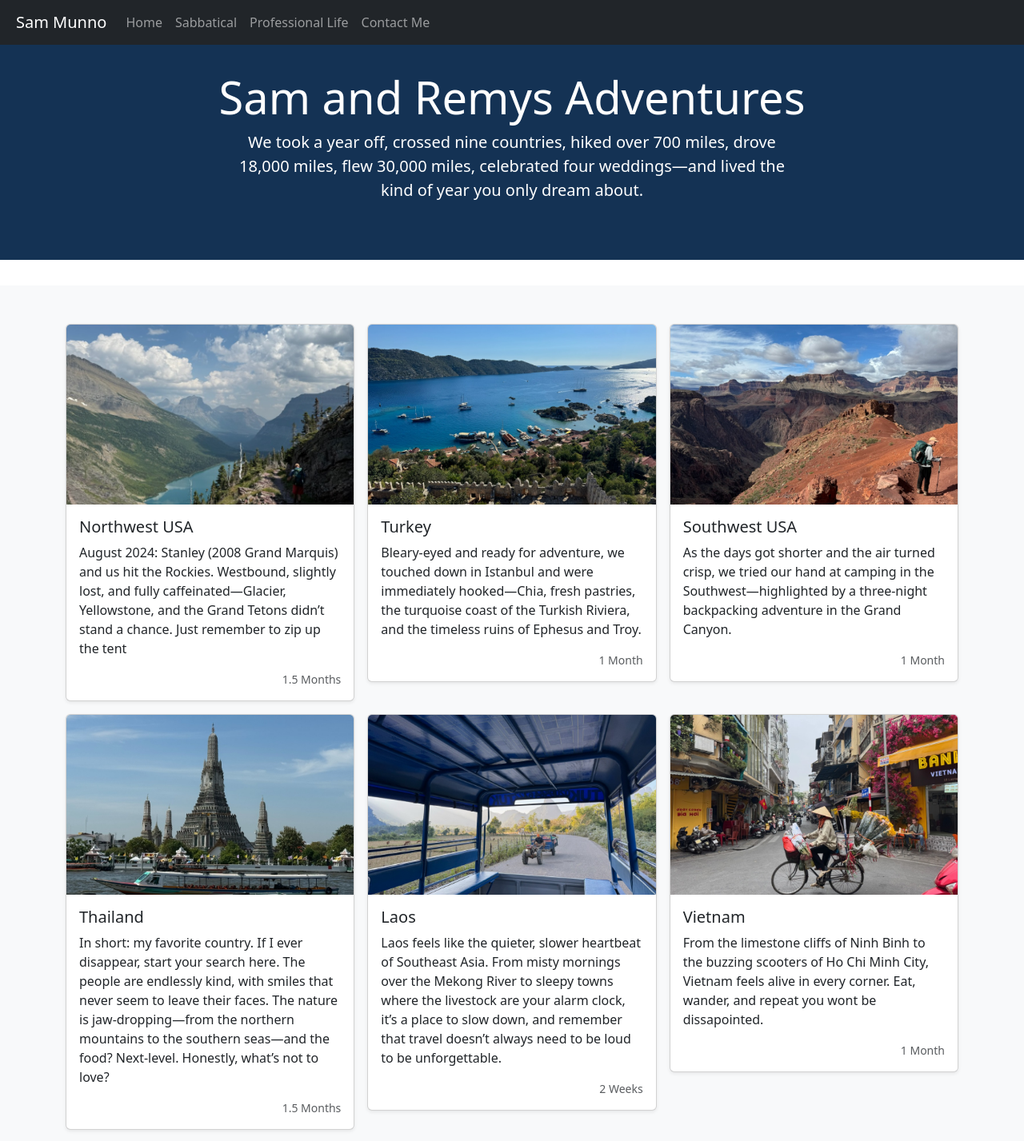
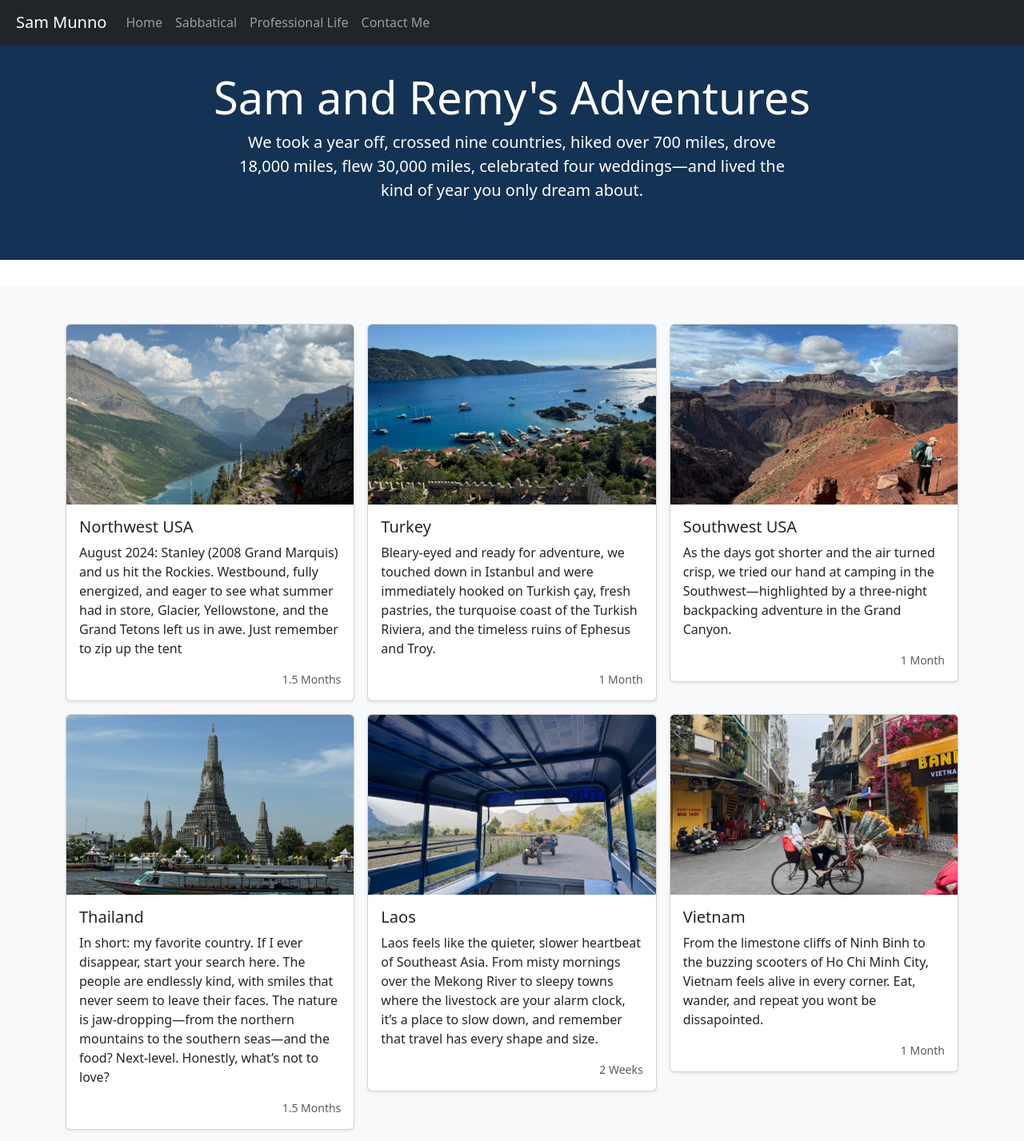
Before and after one commit to Sam-Munno/SamWebsite, an Angular app: page /sabbatical in a window 1280 px wide. Shown: the top 1427 px of the page at 80% size. Built offline with nearby package versions, Linux system fonts and the light colour scheme.

Commit message:
small grammatical changes

```diff
--- a/src/app/sabbatical/sabbatical-page/sabbatical-page.component.html
+++ b/src/app/sabbatical/sabbatical-page/sabbatical-page.component.html
@@ -1,7 +1,7 @@
 <!-- Header / Hero Section -->
 <header class="py-5 text-white text-center">
   <div class="container">
-    <h1 class="display-4 fw-light" style="margin-top: 5vh;">Sam and Remys Adventures</h1>
+    <h1 class="display-4 fw-light" style="margin-top: 5vh;">Sam and Remy's Adventures</h1>
     <p class="lead text-white mx-auto mb-4" style="max-width: 700px;">
       We took a year off, crossed nine countries, hiked over 700 miles, drove 18,000 miles, flew 30,000 miles, celebrated four weddings—and lived the kind of year you only dream about.
     </p>
--- a/src/app/sabbatical/sabbatical-page/sabbatical-page.component.ts
+++ b/src/app/sabbatical/sabbatical-page/sabbatical-page.component.ts
@@ -11,13 +11,13 @@ export class SabbaticalPageComponent implements OnInit {
     {
 		img: '/assets/images/northwest.jpg',
 		title: 'Northwest USA',
-		text: 'August 2024: Stanley (2008 Grand Marquis) and us hit the Rockies. Westbound, slightly lost, and fully caffeinated—Glacier, Yellowstone, and the Grand Tetons didn’t stand a chance.  Just remember to zip up the tent',
+		text: 'August 2024: Stanley (2008 Grand Marquis) and us hit the Rockies. Westbound, fully energized, and eager to see what summer had in store, Glacier, Yellowstone, and the Grand Tetons left us in awe.  Just remember to zip up the tent',
 		time: '1.5 Months'
 	},
     {
 		img: '/assets/images/turkey.jpg',
 		title: 'Turkey',
-		text: 'Bleary-eyed and ready for adventure, we touched down in Istanbul and were immediately hooked—Chia, fresh pastries, the turquoise coast of the Turkish Riviera, and the timeless ruins of Ephesus and Troy.',
+		text: 'Bleary-eyed and ready for adventure, we touched down in Istanbul and were immediately hooked on Turkish çay, fresh pastries, the turquoise coast of the Turkish Riviera, and the timeless ruins of Ephesus and Troy.',
 		time: '1 Month'
 	},
 	{
@@ -35,7 +35,7 @@ export class SabbaticalPageComponent implements OnInit {
 	{
 		img: '/assets/images/laos.jpg',
 		title: 'Laos',
-		text: 'Laos feels like the quieter, slower heartbeat of Southeast Asia. From misty mornings over the Mekong River to sleepy towns where the livestock are your alarm clock, it’s a place to slow down, and remember that travel doesn’t always need to be loud to be unforgettable.',
+		text: 'Laos feels like the quieter, slower heartbeat of Southeast Asia. From misty mornings over the Mekong River to sleepy towns where the livestock are your alarm clock, it’s a place to slow down, and remember that travel has every shape and size.',
 		time: '2 Weeks'
 	},
     {
```
